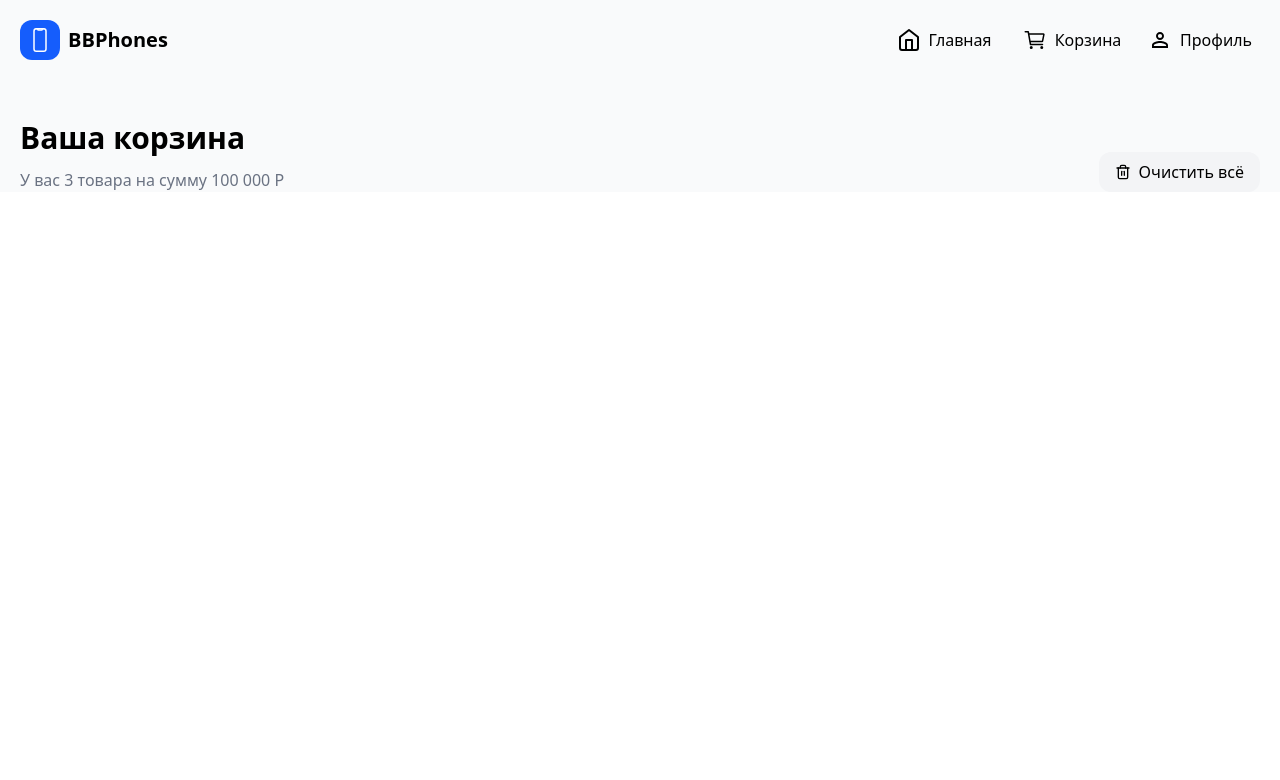
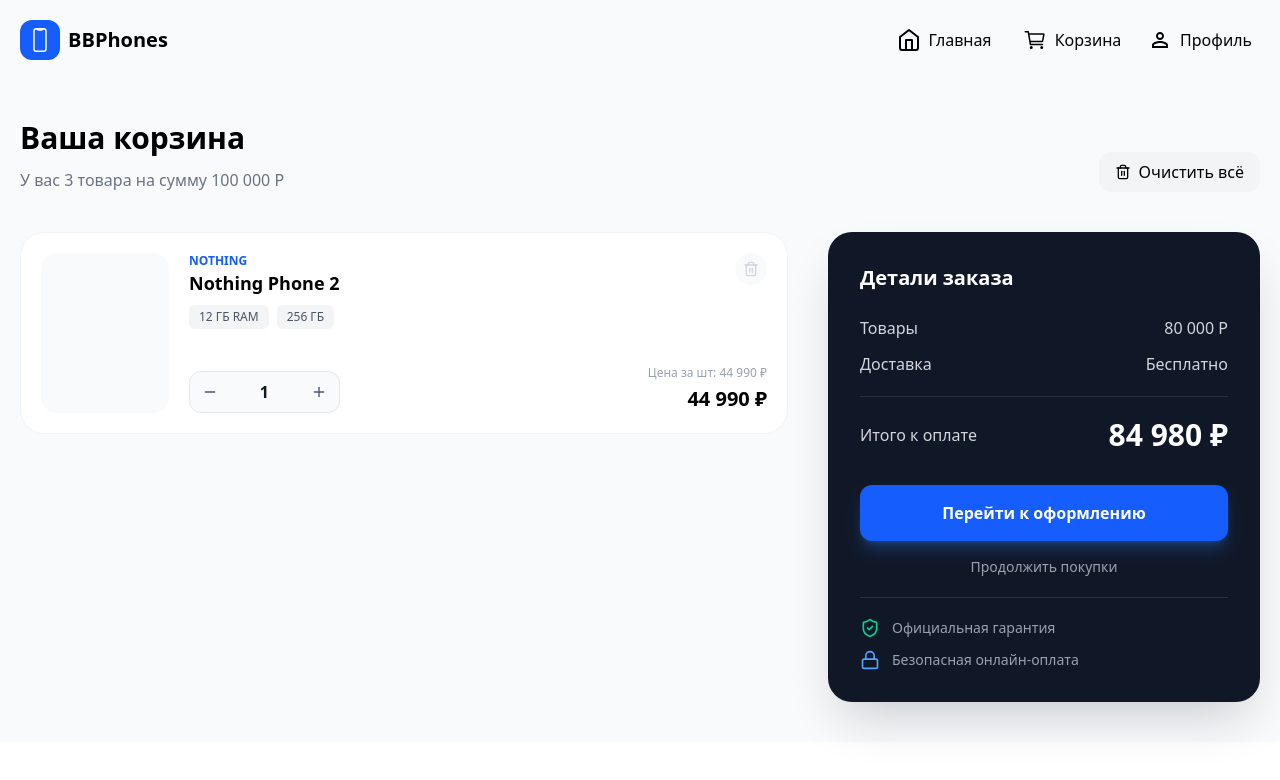
Before and after one commit to sqlerty/BBPhones, a Next.js app: page /Cart in a window 1280 px wide. Shown: the top 780 px of the page. Built offline with nearby package versions, Linux system fonts and the light colour scheme; no server answers.

Commit message:
OrderDetails

```diff
--- a/app/Cart/Components/Cart.tsx
+++ b/app/Cart/Components/Cart.tsx
@@ -1,4 +1,7 @@
 import { LuTrash2 } from 'react-icons/lu';
+import CartPhone from './CartPhone/CartPhone';
+import OrderDetails from './OrderDetails/OrderDetails';
+
 export default function Cart() {
     return (
         <div className="bg-gray-50">
@@ -17,6 +20,12 @@
                         Очистить всё
                     </button>
                 </div>
+                <div className="flex justify-between gap-10 py-10">
+                    <div className="flex flex-col gap-5">
+                        <CartPhone />
+                    </div>
+                    <OrderDetails />
+                </div>
             </div>
         </div>
     );
--- /dev/null
+++ b/app/Cart/Components/CartPhone/CartPhone.tsx
@@ -0,0 +1,52 @@
+import { LuTrash2, LuMinus, LuPlus } from 'react-icons/lu';
+export default function CartPhone() {
+    return (
+        <div className="flex w-3xl justify-between rounded-3xl border border-gray-100 bg-white p-5">
+            <div className="flex gap-5">
+                <div className="flex h-40 w-32 items-center justify-center rounded-2xl bg-gray-50 p-4"></div>
+                <div className="flex flex-col justify-between">
+                    <div className="flex flex-col gap-2">
+                        <div>
+                            <p className="text-xs font-bold text-blue-600 uppercase">
+                                Nothing
+                            </p>
+                            <h3 className="text-lg font-bold duration-300 group-hover:text-blue-600">
+                                Nothing Phone 2
+                            </h3>
+                        </div>
+                        <div className="flex flex-wrap gap-2">
+                            <span className="rounded-md bg-gray-100 px-2.5 py-1 text-xs font-medium text-gray-600">
+                                12 ГБ RAM
+                            </span>
+                            <span className="rounded-md bg-gray-100 px-2.5 py-1 text-xs font-medium text-gray-600">
+                                256 ГБ
+                            </span>
+                        </div>
+                    </div>
+                    <div className="flex items-center justify-between rounded-xl border border-gray-200 bg-gray-50 p-1">
+                        <button className="flex h-8 w-8 items-center justify-center rounded-lg text-gray-600 transition-all hover:bg-white hover:shadow-sm disabled:opacity-50">
+                            <LuMinus className="h-4 w-4" />
+                        </button>
+                        <span className="w-10 text-center font-bold text-gray-900">
+                            1
+                        </span>
+                        <button className="flex h-8 w-8 items-center justify-center rounded-lg text-gray-600 transition-all hover:bg-white hover:shadow-sm">
+                            <LuPlus className="h-4 w-4" />
+                        </button>
+                    </div>
+                </div>
+            </div>
+            <div className="flex flex-col items-end justify-between text-right">
+                <button className="flex h-8 w-8 items-center justify-center rounded-full bg-gray-50 text-gray-300 transition-colors hover:bg-rose-50 hover:text-rose-500">
+                    <LuTrash2 className="h-4 w-4" />
+                </button>
+                <div className="flex flex-col gap-1">
+                    <span className="text-xs font-medium text-gray-400">
+                        Цена за шт: 44 990 ₽
+                    </span>
+                    <h3 className="text-xl font-extrabold">44 990 ₽</h3>
+                </div>
+            </div>
+        </div>
+    );
+}
--- /dev/null
+++ b/app/Cart/Components/OrderDetails/OrderDetails.tsx
@@ -0,0 +1,55 @@
+import Link from 'next/link';
+import { LuShieldCheck, LuLock } from 'react-icons/lu';
+
+export default function OrderDetails() {
+    return (
+        <div className="sticky top-28 flex w-full flex-col gap-5 divide-y divide-white/10 rounded-3xl bg-gray-900 p-8 shadow-2xl shadow-gray-900/20">
+            <div className="pb-5">
+                <h2 className="mb-6 text-xl font-bold text-white">
+                    Детали заказа
+                </h2>
+                <div className="flex flex-col gap-3 text-gray-300">
+                    <div className="flex items-center justify-between">
+                        <span>Товары</span>
+                        <span>80 000 Р</span>
+                    </div>
+                    <div className="flex items-center justify-between">
+                        <span>Доставка</span>
+                        <span>Бесплатно</span>
+                    </div>
+                </div>
+            </div>
+            <div className="pb-5">
+                <div className="flex items-center justify-between">
+                    <span className="font-medium text-gray-300">
+                        Итого к оплате
+                    </span>
+                    <span className="text-3xl font-extrabold text-white">
+                        84 980 ₽
+                    </span>
+                </div>
+                <div className="mt-8 flex flex-col gap-4">
+                    <button className="w-full rounded-xl bg-blue-600 py-4 font-bold text-white shadow-lg shadow-blue-500/30 transition-all hover:bg-blue-500 active:scale-95">
+                        Перейти к оформлению
+                    </button>
+                    <Link
+                        href="/"
+                        className="text-center text-sm font-medium text-gray-400 transition-colors hover:text-white"
+                    >
+                        Продолжить покупки
+                    </Link>
+                </div>
+            </div>
+            <div className="flex flex-col gap-3">
+                <div className="flex items-center gap-3 text-gray-400">
+                    <LuShieldCheck className="h-5 w-5 text-emerald-400" />
+                    <span className="text-sm">Официальная гарантия</span>
+                </div>
+                <div className="flex items-center gap-3 text-gray-400">
+                    <LuLock className="h-5 w-5 text-blue-400" />
+                    <span className="text-sm">Безопасная онлайн-оплата</span>
+                </div>
+            </div>
+        </div>
+    );
+}
```
